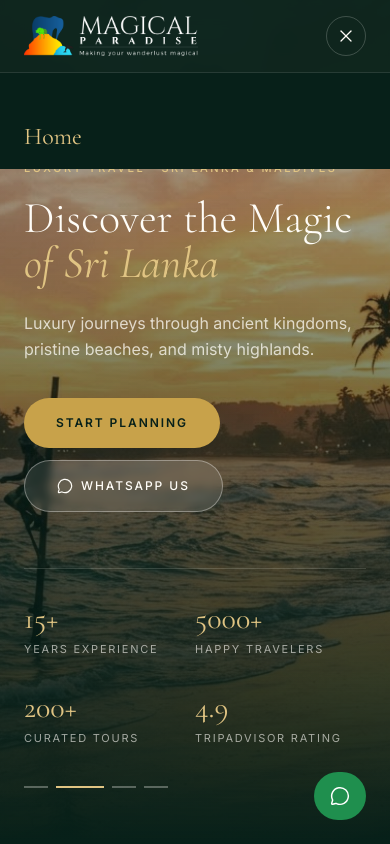
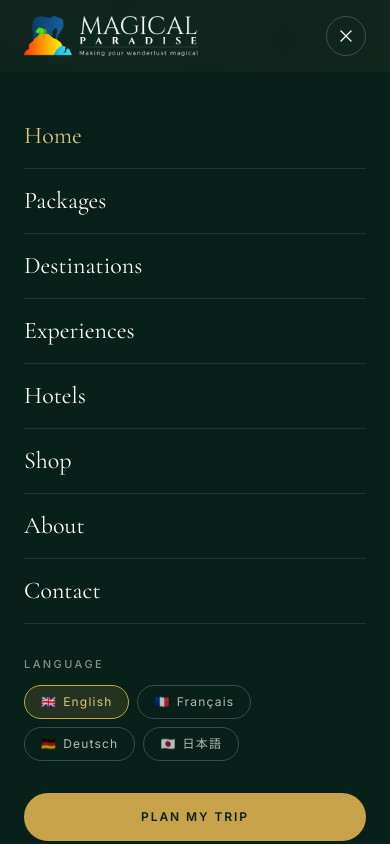
Before and after one commit to ChamodSathsara/magical_paradise_new_web, a Next.js app: page / in a window 390 px wide. Both pictures are taken after a click on the button "Open menu". Shown: the top 844 px of the page. Built offline with nearby package versions, Linux system fonts and the light colour scheme.

Commit message:
fix nav bar problem

```diff
--- a/src/components/layout/Header.tsx
+++ b/src/components/layout/Header.tsx
@@ -169,11 +169,12 @@ export function Header() {
       <AnimatePresence>
         {menuOpen && (
           <motion.div
+            data-lenis-prevent
             initial={{ opacity: 0 }}
             animate={{ opacity: 1 }}
             exit={{ opacity: 0 }}
             transition={{ duration: 0.2 }}
-            className="fixed inset-0 top-[73px] z-40 overflow-y-auto bg-jungle-deep px-6 pb-16 pt-8 lg:hidden"
+            className="absolute inset-x-0 top-full z-40 h-[calc(100dvh-72px)] overflow-y-auto overscroll-contain bg-jungle-deep px-6 pb-24 pt-8 sm:h-[calc(100dvh-80px)] lg:hidden"
           >
             <nav aria-label="Mobile" className="flex flex-col">
               {NAV_LINKS.map((link, index) => (
```
